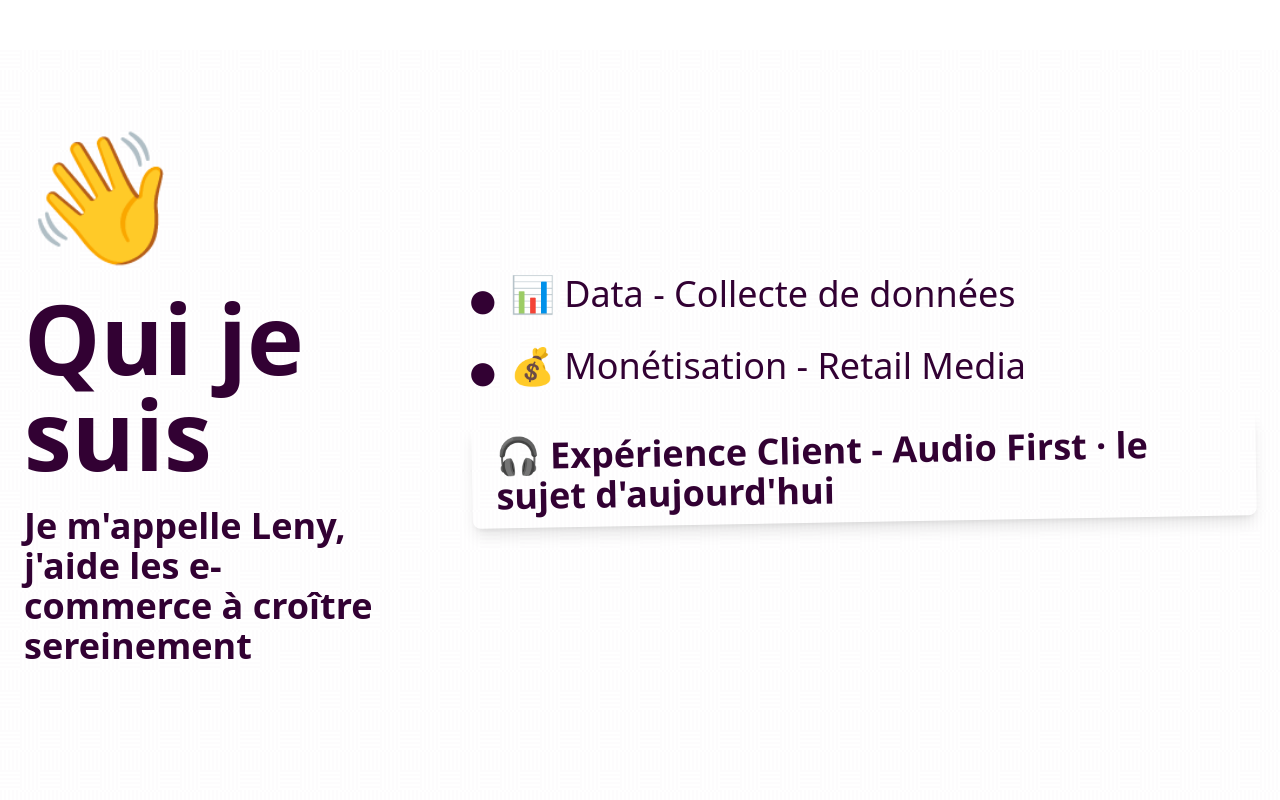
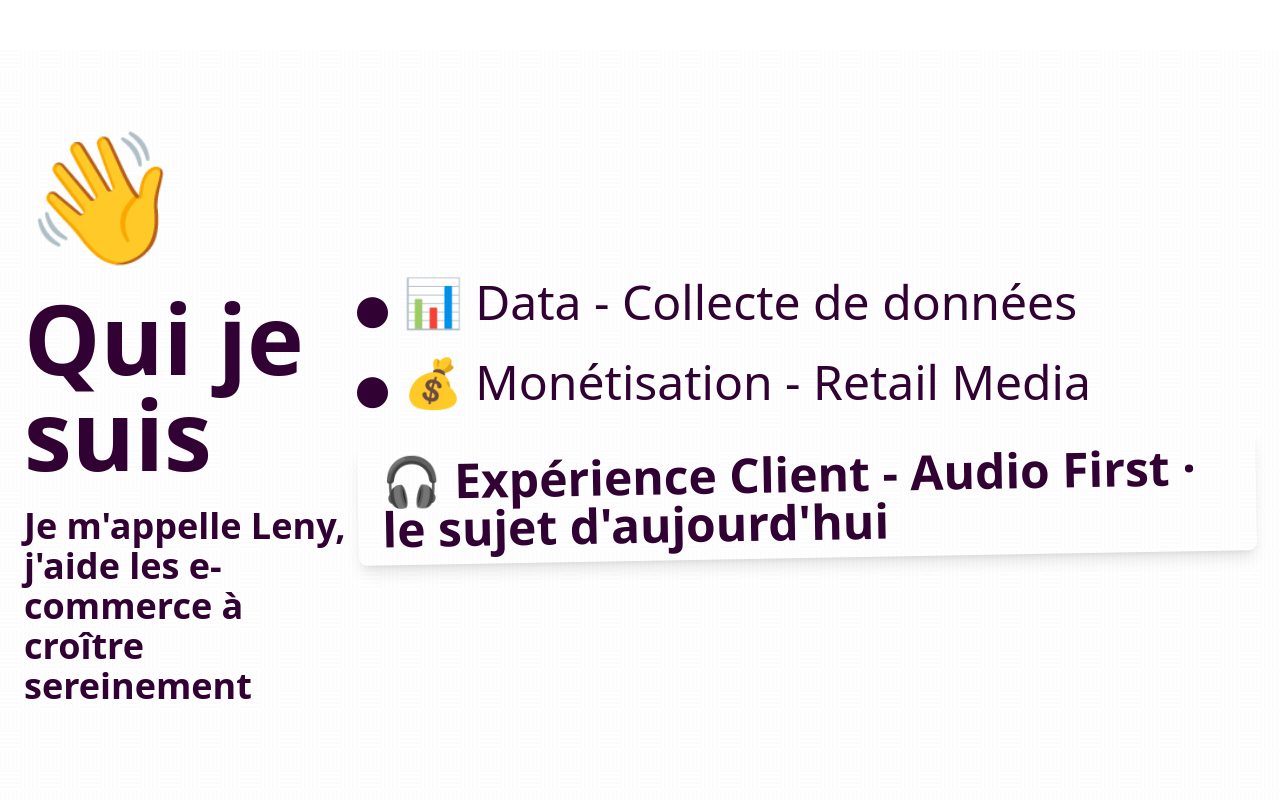
Before and after one commit to demandealeny/presentation-011926-audiofirst, an Astro site: page / in a window 1280 px wide. Shown: the part 820-1620 px from the top of the page. Built offline with nearby package versions, Linux system fonts and the light colour scheme; Astro itself is replaced by a stand-in of ours; a web font is replaced by a local one.

Commit message:
feat: introduce Slide React component with GSAP scroll animations for diverse content types and add supporting constants.

```diff
--- a/src/components/react/Slide.tsx
+++ b/src/components/react/Slide.tsx
@@ -122,7 +122,7 @@ export const Slide: React.FC<SlideProps> = ({ data, index }) => {
 
       case SlideType.LIST:
         return (
-          <div className="flex flex-col md:flex-row items-center gap-16 w-full max-w-7xl mx-auto px-6 h-full relative z-10">
+          <div className="flex flex-col md:flex-row items-center w-full max-w-7xl mx-auto px-6 h-full relative z-10">
             <div className="md:w-5/12 mb-12 md:mb-0">
               <div className="text-7xl md:text-9xl mb-8 inline-block" ref={contentRef}>{data.emoji}</div>
               <h2 ref={titleRef} className={`font-display font-bold text-5xl md:text-8xl leading-tight mb-6 ${purpleText}`}>
@@ -133,7 +133,7 @@ export const Slide: React.FC<SlideProps> = ({ data, index }) => {
             <div className="">
               <ul ref={itemsRef} className="space-y-6 md:space-y-8">
                 {Array.isArray(data.content) && data.content.map((item, idx) => (
-                  <li key={idx} className={`flex items-start text-2xl md:text-4xl font-body font-medium leading-tight ${purpleText}`}>
+                  <li key={idx} className={`flex items-start text-2xl md:text-5xl font-body font-medium leading-tight ${purpleText}`}>
                     {item.toLocaleLowerCase().includes("aujourd'hui") || item.includes("Audio...") ? (
                       <span className={`bg-brand-yellow px-4 py-2 md:px-6 md:py-3 font-bold rounded-lg transform -rotate-1 inline-block shadow-lg ${purpleText}`}>
                         {item}
--- a/src/constants.ts
+++ b/src/constants.ts
@@ -108,10 +108,10 @@ export const SLIDES: SlideContent[] = [
     title: "Les cas d'usages",
     content: [
       "🧘 Coach : Méditations guidées",
-      "💻 SaaS : Onboarding interactif",
-      "🎓 Formation : Q/A asynchrone",
-      "🎤 Summit : Micro audio summit",
-      "🛍️ E-commerce : Routine de soin",
+      "💻 SaaS : Onboarding",
+      "🎓 Formation : Q/A",
+      "🎤 Summit : Audio summit",
+      "🛍️ Commerce : Routine de soin",
       "📊 Consultant : Mini-audits"
     ],
     emoji: "☝️"
```
